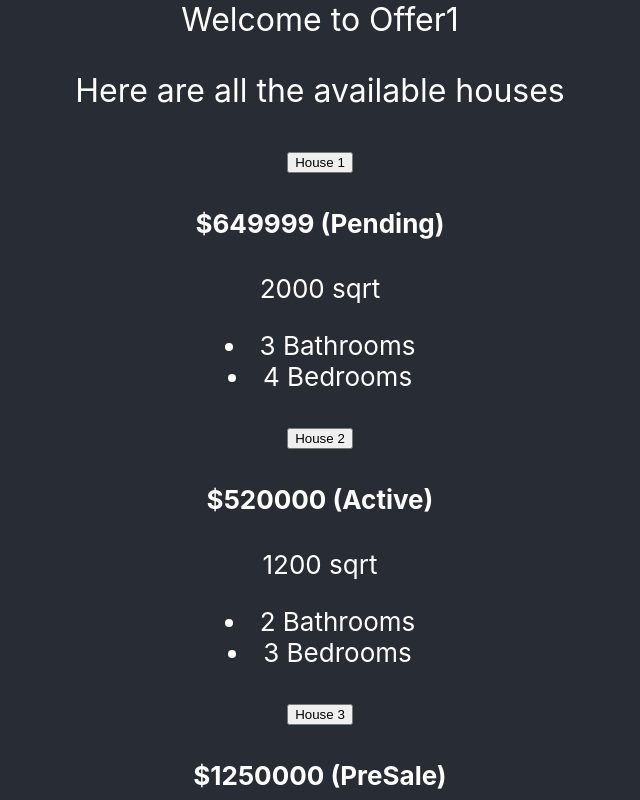
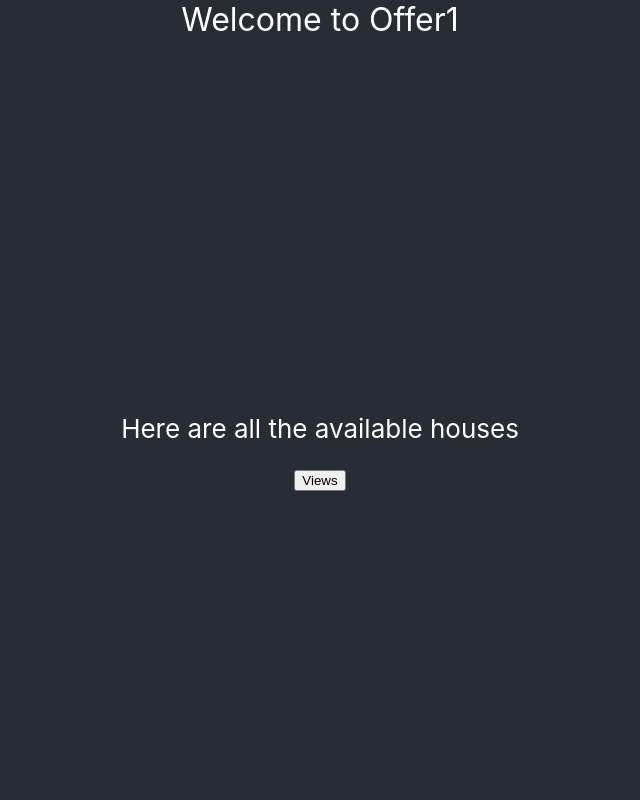
Before and after one commit to kaneluu/offer1-interview-exerciseQL, a React (Create React App) app: page / in a window 1280 px wide. Shown: the top 800 px of the page, without its empty margins (320-960 px from the left). Built offline with nearby package versions, Linux system fonts and the light colour scheme.

Commit message:
Creating Routes

```diff
--- a/package.json
+++ b/package.json
@@ -8,6 +8,8 @@
     "@testing-library/user-event": "^12.5.0",
     "react": "^17.0.1",
     "react-dom": "^17.0.1",
+    "react-router": "^5.2.0",
+    "react-router-dom": "^5.2.0",
     "react-scripts": "4.0.1",
     "semantic-ui-css": "^2.4.1",
     "semantic-ui-react": "^2.0.3",
--- a/src/App.css
+++ b/src/App.css
@@ -31,13 +31,7 @@
 .App-link {
   color: #61dafb;
 }
-
-
-@keyframes App-logo-spin {
-  from {
-    transform: rotate(0deg);
-  }
-  to {
-    transform: rotate(360deg);
-  }
+.photo {
+  height: 200px;
+  width: 200px;
 }
--- a/src/App.js
+++ b/src/App.js
@@ -43,13 +43,25 @@
 // }
 import React, {Component} from 'react';
 import {Houses} from "./Houses.js";
+import {Details} from "./Details.js";
+import { BrowserRouter as Router, Route, Switch } from 'react-router-dom';
 
 class App extends Component{
   render(){
     return (
-      <div className = "App">Welcome to Offer1
-      <p>Here are all the available houses</p>
-        <Houses></Houses>
+      <div className = "App">
+
+        <Router>
+        <Switch>
+          <Route path="/" exact>
+            <Houses/>
+          </Route>
+
+          <Route path="/Details" exact>
+            <Details/>
+          </Route>
+        </Switch>
+      </Router>
       </div>
     );
   }
--- /dev/null
+++ b/src/Details.js
@@ -0,0 +1,32 @@
+import React from "react";
+import './App.css';
+import data from "./homes.json";
+import { useHistory } from 'react-router-dom';
+
+
+
+export const Details = (props) => {
+    const history = useHistory();
+    return(
+        <header>
+            Welcome to Offer1
+
+        <div>
+        {data.map((house, key) =>{
+            return (
+                <div key = {key}>
+                    <p><img className = "photo" src = {house.property.primaryImageUrl}></img></p>
+                    <h4>${house.price + " "}  ({house.state})</h4>
+                    <p> {house.property.squareFeet + " "}sqrt</p>
+                    <li>{house.property.numberBaths} Bathrooms</li>
+                    <li>{house.property.numberBedrooms} Bedrooms</li>
+                    <p></p>
+                </div>
+            );
+        })}
+        <button onClick={() => history.goBack()}>Go Back</button>
+
+        </div>
+        </header>
+    )
+}
--- a/src/Houses.js
+++ b/src/Houses.js
@@ -1,27 +1,22 @@
 import React from "react";
 import './App.css';
 import data from "./homes.json";
+import { Details } from "./Details.js"
+import { useHistory } from 'react-router-dom';
 
 
-export const Houses = () => {
+
+export const Houses = (props) => {
+    const history = useHistory();
     return(
-        <>
+        <header>
+            Welcome to Offer1
+
         <div className="App-body">
-        {data.map((house, key) =>{
-            return (
-                <div key = {key}>
-                    <button onClick={() => alert(house.property.description +' in '+ house.property.address.city
-                + '. Copy and paste this link to view the house: ' + house.property.primaryImageUrl)}> House {house.id}</button>
-                    <h4>${house.price + "   "}  ({house.state})</h4>
-                    <p> {house.property.squareFeet + " "}sqrt</p>
-                    {/* <li>{house.property.description + " in "}{house.property.address.city}</li> */}
-                    <li>{house.property.numberBaths} Bathrooms</li>
-                    <li>{house.property.numberBedrooms} Bedrooms</li>
-                    <p></p>
-                </div>
-            );
-        })}
+      <p>Here are all the available houses</p>
+            <button onClick={() => history.push('/details')}> Views </button>
+
         </div>
-        </>
+        </header>
     )
 }
```
Also changed, not shown: 1 other file (tests, documents, lock files or other folders).
